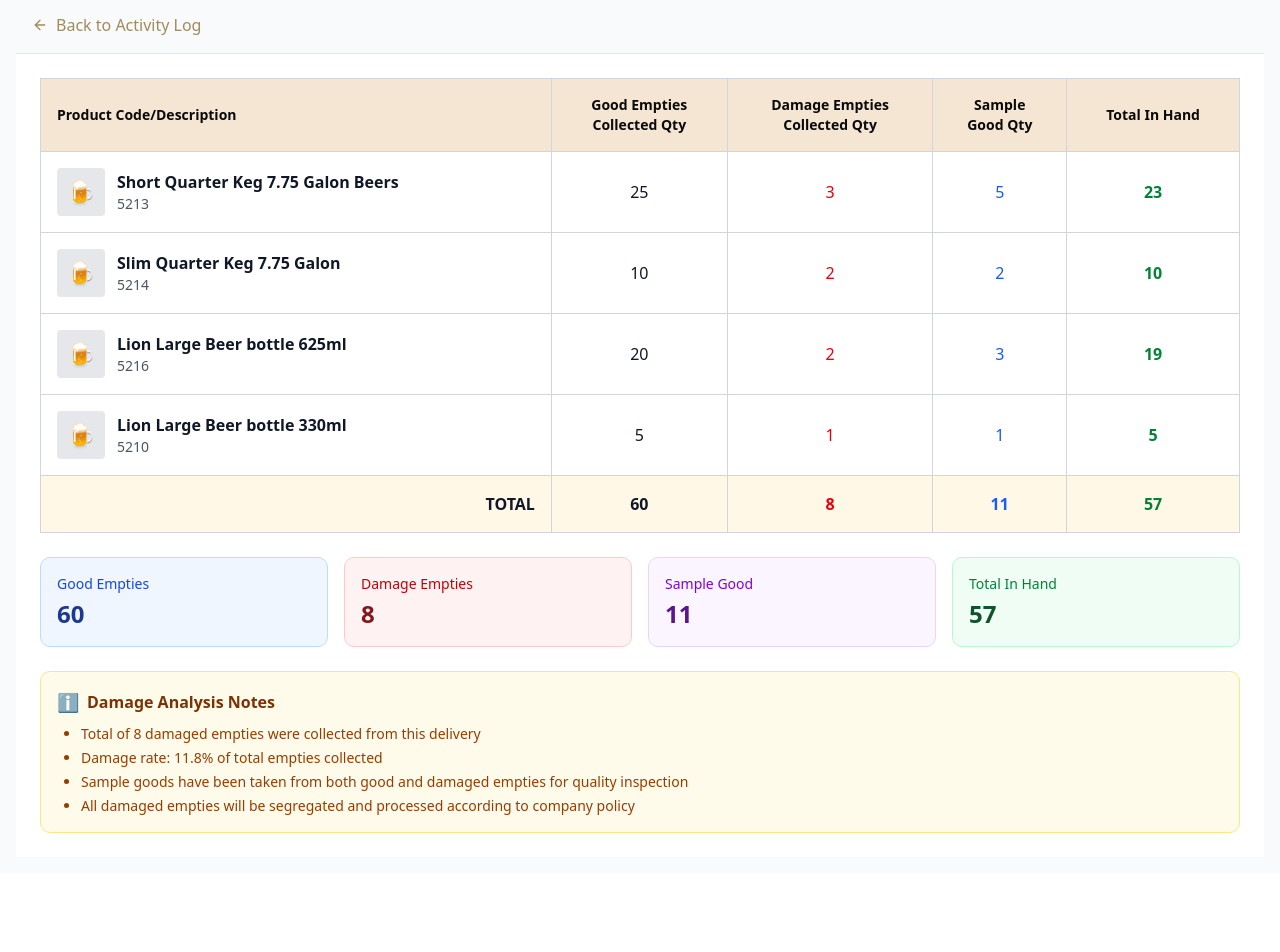
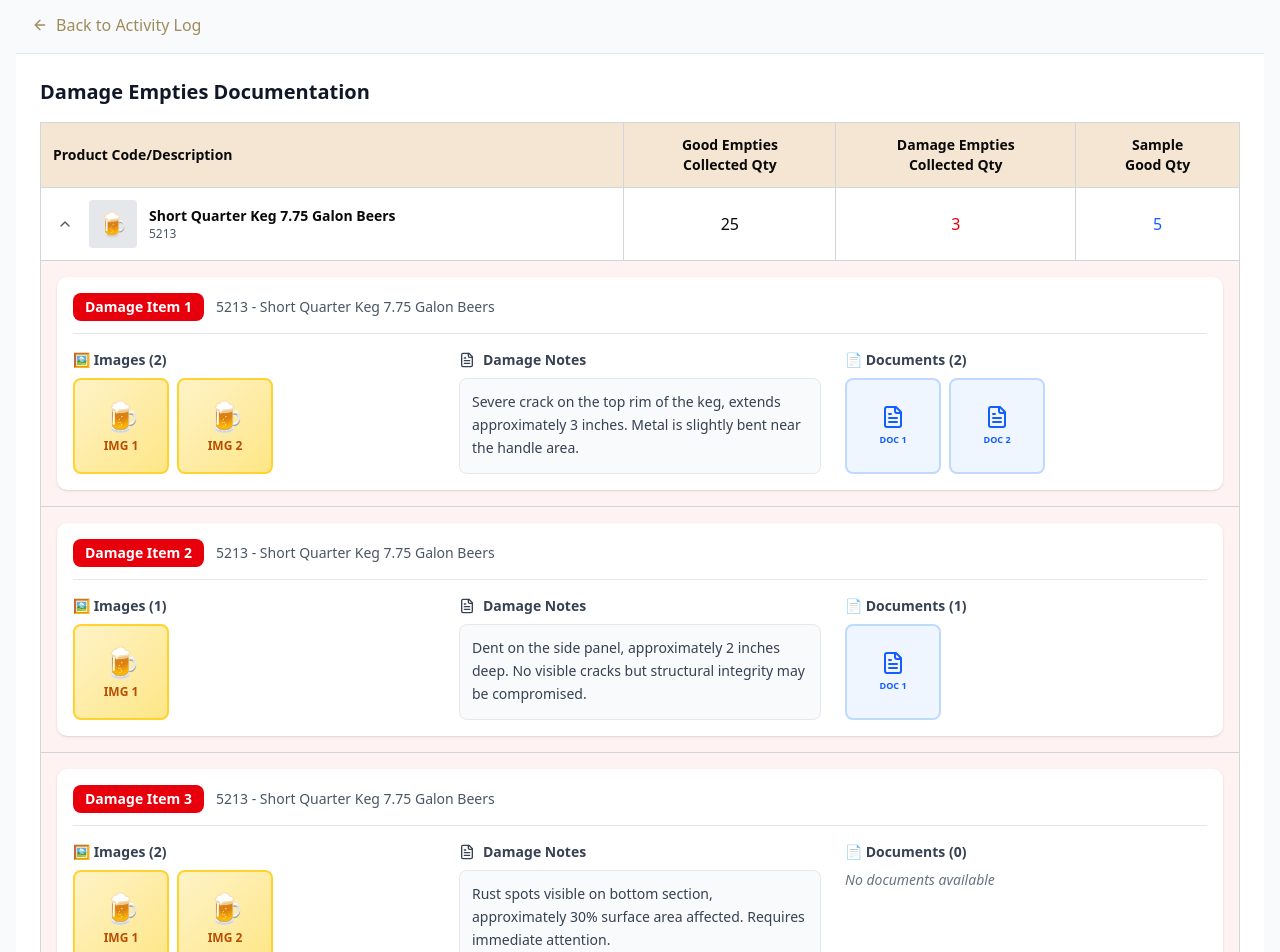
Before and after one commit to suryakant-winitsoftware/LBCL, a Next.js app in the folder web-app/: page /lbcl/empties-receiving/damage-results in a window 1280 px wide. Shown: the part 140-1092 px from the top of the page. Before the commit the page ends 1013 px from the top, so only its background shows below. Built offline with nearby package versions, Linux system fonts and the light colour scheme; no server answers.

Commit message:
feat: Update delivery note PDF generation to support empties delivery format

```diff
--- a/web-app/src/app/lbcl/components/empties-activity-log.tsx
+++ b/web-app/src/app/lbcl/components/empties-activity-log.tsx
@@ -105,9 +105,9 @@ export function EmptiesActivityLog() {
       const fileUrl = `${apiUrl.replace('/api', '')}/${deliveryNotePath}`;
       window.open(fileUrl, "_blank");
     } else {
-      // Generate PDF on-the-fly
+      // Generate PDF on-the-fly with empties delivery note format
       console.log("📄 Generating empties delivery note PDF");
-      openDeliveryNotePDFInNewTab(purchaseOrder, orderLines);
+      openDeliveryNotePDFInNewTab(purchaseOrder, orderLines, true);
     }
   };
 
--- a/web-app/src/app/lbcl/components/empties-damage-results.tsx
+++ b/web-app/src/app/lbcl/components/empties-damage-results.tsx
@@ -1,8 +1,8 @@
 "use client";
 
-import { useState, useEffect } from "react";
+import { useState, useEffect, Fragment } from "react";
 import { useRouter } from "next/navigation";
-import { ArrowLeft } from "lucide-react";
+import { ArrowLeft, ChevronDown, ChevronUp, FileText } from "lucide-react";
 
 type DamageProduct = {
   id: string;
@@ -14,9 +14,19 @@ type DamageProduct = {
   totalInHand: number;
 };
 
+type DamageItem = {
+  damageIndex: number;
+  imageCount: number;
+  textNote: string;
+  documentCount: number;
+};
+
 export function EmptiesDamageResults() {
   const router = useRouter();
+
   const [currentDate, setCurrentDate] = useState("");
+  const [expandedProducts, setExpandedProducts] = useState<Set<string>>(new Set());
+  const [damageItems, setDamageItems] = useState<Record<string, DamageItem[]>>({});
 
   useEffect(() => {
     const date = new Date();
@@ -26,6 +36,76 @@ export function EmptiesDamageResults() {
       year: 'numeric'
     }).toUpperCase();
     setCurrentDate(formatted);
+
+    // Initialize damage items with dummy data
+    const initialDamageItems: Record<string, DamageItem[]> = {
+      "1": [
+        {
+          damageIndex: 1,
+          imageCount: 2,
+          textNote: "Severe crack on the top rim of the keg, extends approximately 3 inches. Metal is slightly bent near the handle area.",
+          documentCount: 2
+        },
+        {
+          damageIndex: 2,
+          imageCount: 1,
+          textNote: "Dent on the side panel, approximately 2 inches deep. No visible cracks but structural integrity may be compromised.",
+          documentCount: 1
+        },
+        {
+          damageIndex: 3,
+          imageCount: 2,
+          textNote: "Rust spots visible on bottom section, approximately 30% surface area affected. Requires immediate attention.",
+          documentCount: 0
+        }
+      ],
+      "2": [
+        {
+          damageIndex: 1,
+          imageCount: 1,
+          textNote: "Label completely torn off, container is intact but not suitable for distribution without relabeling.",
+          documentCount: 1
+        },
+        {
+          damageIndex: 2,
+          imageCount: 1,
+          textNote: "Minor crack on handle, still functional but needs replacement before next use.",
+          documentCount: 0
+        }
+      ],
+      "3": [
+        {
+          damageIndex: 1,
+          imageCount: 1,
+          textNote: "Broken glass bottle, shattered at neck. Contents leaked completely.",
+          documentCount: 1
+        },
+        {
+          damageIndex: 2,
+          imageCount: 1,
+          textNote: "Cracked bottle bottom, visible hairline fracture extending vertically.",
+          documentCount: 0
+        }
+      ],
+      "4": [
+        {
+          damageIndex: 1,
+          imageCount: 1,
+          textNote: "Bottle cap damaged and bent, seal broken. Product not suitable for sale.",
+          documentCount: 1
+        }
+      ]
+    };
+    setDamageItems(initialDamageItems);
+
+    // Auto-expand all products with damage
+    const expandedSet = new Set<string>();
+    damageProducts.forEach(product => {
+      if (product.damageCollected > 0) {
+        expandedSet.add(product.id);
+      }
+    });
+    setExpandedProducts(expandedSet);
   }, []);
 
   const damageProducts: DamageProduct[] = [
@@ -67,10 +147,21 @@ export function EmptiesDamageResults() {
     }
   ];
 
+  const toggleProductExpansion = (productId: string) => {
+    setExpandedProducts(prev => {
+      const newSet = new Set(prev);
+      if (newSet.has(productId)) {
+        newSet.delete(productId);
+      } else {
+        newSet.add(productId);
+      }
+      return newSet;
+    });
+  };
+
   const totalGoodCollected = damageProducts.reduce((sum, p) => sum + p.goodCollected, 0);
   const totalDamageCollected = damageProducts.reduce((sum, p) => sum + p.damageCollected, 0);
   const totalSampleGood = damageProducts.reduce((sum, p) => sum + p.sampleGood, 0);
-  const totalInHand = damageProducts.reduce((sum, p) => sum + p.totalInHand, 0);
 
   return (
     <div className="min-h-screen bg-white">
@@ -105,55 +196,162 @@ export function EmptiesDamageResults() {
 
       {/* Results Table */}
       <div className="p-6">
+        <h2 className="text-xl font-bold text-gray-900 mb-4">Damage Empties Documentation</h2>
+
         <div className="overflow-x-auto">
           <table className="w-full border-collapse">
-            <thead className="bg-[#F5E6D3]">
+            <thead className="bg-[#F5E6D3] sticky top-0 z-20">
               <tr>
-                <th className="text-left p-4 font-semibold text-sm border border-gray-300">
+                <th className="text-left p-3 font-semibold text-sm border border-gray-300">
                   Product Code/Description
                 </th>
-                <th className="text-center p-4 font-semibold text-sm border border-gray-300">
+                <th className="text-center p-3 font-semibold text-sm border border-gray-300">
                   Good Empties<br />Collected Qty
                 </th>
-                <th className="text-center p-4 font-semibold text-sm border border-gray-300">
+                <th className="text-center p-3 font-semibold text-sm border border-gray-300">
                   Damage Empties<br />Collected Qty
                 </th>
-                <th className="text-center p-4 font-semibold text-sm border border-gray-300">
+                <th className="text-center p-3 font-semibold text-sm border border-gray-300">
                   Sample<br />Good Qty
-                </th>
-                <th className="text-center p-4 font-semibold text-sm border border-gray-300">
-                  Total In Hand
                 </th>
               </tr>
             </thead>
             <tbody>
-              {damageProducts.map((product) => (
-                <tr key={product.id} className="hover:bg-gray-50">
-                  <td className="p-4 border border-gray-300">
+              {damageProducts.map((product) => {
+                const hasDamage = product.damageCollected > 0;
+                const isExpanded = expandedProducts.has(product.id);
+                const damages = damageItems[product.id] || [];
+
+                return (
+                  <Fragment key={product.id}>
+                    {/* Main Product Row */}
+                    <tr className="border-b border-gray-300 hover:bg-gray-50">
+                      <td className="p-3 border border-gray-300">
                         <div className="flex items-center gap-3">
-                      <div className="w-12 h-12 bg-gray-200 rounded flex items-center justify-center">
+                          {hasDamage && (
+                            <button
+                              onClick={() => toggleProductExpansion(product.id)}
+                              className="p-1 hover:bg-gray-200 rounded transition-colors"
+                            >
+                              {isExpanded ? (
+                                <ChevronUp className="h-4 w-4 text-gray-600" />
+                              ) : (
+                                <ChevronDown className="h-4 w-4 text-gray-600" />
+                              )}
+                            </button>
+                          )}
+                          <div className="w-12 h-12 bg-gray-200 rounded flex items-center justify-center flex-shrink-0">
                             <span className="text-2xl">🍺</span>
                           </div>
                           <div>
-                        <div className="font-semibold text-gray-900">{product.name}</div>
-                        <div className="text-sm text-gray-600">{product.code}</div>
+                            <div className="font-semibold text-sm">{product.name}</div>
+                            <div className="text-xs text-gray-600">{product.code}</div>
                           </div>
                         </div>
                       </td>
-                  <td className="text-center p-4 border border-gray-300">
-                    <div className="font-medium text-gray-900">{product.goodCollected}</div>
+                      <td className="text-center p-3 border border-gray-300">
+                        <div className="font-medium">{product.goodCollected}</div>
                       </td>
-                  <td className="text-center p-4 border border-gray-300">
+                      <td className="text-center p-3 border border-gray-300">
                         <div className="font-medium text-red-600">{product.damageCollected}</div>
                       </td>
-                  <td className="text-center p-4 border border-gray-300">
+                      <td className="text-center p-3 border border-gray-300">
                         <div className="font-medium text-blue-600">{product.sampleGood}</div>
                       </td>
-                  <td className="text-center p-4 border border-gray-300">
-                    <div className="font-bold text-green-700">{product.totalInHand}</div>
+                    </tr>
+
+                    {/* Damage Item Child Rows */}
+                    {hasDamage && isExpanded && damages.map((damage) => {
+                      const key = `${product.id}-${damage.damageIndex}`;
+
+                      return (
+                        <tr key={key} className="bg-red-50 border-b border-gray-200">
+                          <td colSpan={4} className="p-4 border border-gray-300">
+                            <div className="bg-white rounded-lg p-4 shadow-sm">
+                              {/* Header */}
+                              <div className="flex items-center justify-between mb-4 pb-3 border-b border-gray-200">
+                                <div className="flex items-center gap-3">
+                                  <div className="bg-red-600 text-white px-3 py-1 rounded-md text-sm font-semibold">
+                                    Damage Item {damage.damageIndex}
+                                  </div>
+                                  <div className="text-sm text-gray-600">
+                                    <span className="font-medium">{product.code}</span> - {product.name}
+                                  </div>
+                                </div>
+                              </div>
+
+                              {/* Content Grid */}
+                              <div className="grid grid-cols-1 md:grid-cols-3 gap-6">
+                                {/* Images Section */}
+                                <div className="space-y-2">
+                                  <label className="text-sm font-semibold text-gray-700 flex items-center gap-2">
+                                    🖼️ Images ({damage.imageCount})
+                                  </label>
+                                  <div className="flex flex-wrap gap-2">
+                                    {damage.imageCount > 0 ? (
+                                      Array.from({ length: damage.imageCount }).map((_, imgIndex) => (
+                                        <div
+                                          key={imgIndex}
+                                          className="h-24 w-24 rounded-md bg-gradient-to-br from-amber-100 to-amber-200 border-2 border-amber-300 flex items-center justify-center hover:border-red-600 transition-colors"
+                                        >
+                                          <div className="text-center">
+                                            <div className="text-3xl mb-1">🍺</div>
+                                            <div className="text-xs text-amber-700 font-semibold">IMG {imgIndex + 1}</div>
+                                          </div>
+                                        </div>
+                                      ))
+                                    ) : (
+                                      <div className="text-sm text-gray-500 italic">No images available</div>
+                                    )}
+                                  </div>
+                                </div>
+
+                                {/* Notes Section */}
+                                <div className="space-y-2">
+                                  <label className="text-sm font-semibold text-gray-700 flex items-center gap-2">
+                                    <FileText className="h-4 w-4" />
+                                    Damage Notes
+                                  </label>
+                                  <div className="bg-gray-50 rounded-md p-3 border border-gray-200 min-h-[96px]">
+                                    {damage.textNote ? (
+                                      <p className="text-sm text-gray-700 leading-relaxed">{damage.textNote}</p>
+                                    ) : (
+                                      <p className="text-sm text-gray-500 italic">No notes available</p>
+                                    )}
+                                  </div>
+                                </div>
+
+                                {/* Documents Section */}
+                                <div className="space-y-2">
+                                  <label className="text-sm font-semibold text-gray-700 flex items-center gap-2">
+                                    📄 Documents ({damage.documentCount})
+                                  </label>
+                                  <div className="flex flex-wrap gap-2">
+                                    {damage.documentCount > 0 ? (
+                                      Array.from({ length: damage.documentCount }).map((_, docIndex) => (
+                                        <div
+                                          key={docIndex}
+                                          className="h-24 w-24 px-2 rounded-md bg-blue-50 border-2 border-blue-200 flex flex-col items-center justify-center gap-1 hover:bg-blue-100 transition-colors"
+                                        >
+                                          <FileText className="h-6 w-6 text-blue-600" />
+                                          <span className="text-[9px] text-blue-600 font-bold">DOC {docIndex + 1}</span>
+                                        </div>
+                                      ))
+                                    ) : (
+                                      <div className="text-sm text-gray-500 italic">No documents available</div>
+                                    )}
+                                  </div>
+                                </div>
+                              </div>
+                            </div>
                           </td>
                         </tr>
-              ))}
+                      );
+                    })}
+                  </Fragment>
+                );
+              })}
+
               {/* Total Row */}
               <tr className="bg-[#FFF8E7] font-bold">
                 <td className="p-4 border border-gray-300 text-right">
@@ -168,16 +366,13 @@ export function EmptiesDamageResults() {
                 <td className="text-center p-4 border border-gray-300">
                   <div className="font-bold text-blue-600">{totalSampleGood}</div>
                 </td>
-                <td className="text-center p-4 border border-gray-300">
-                  <div className="font-bold text-green-700">{totalInHand}</div>
-                </td>
               </tr>
             </tbody>
           </table>
         </div>
 
         {/* Summary Cards */}
-        <div className="grid grid-cols-1 sm:grid-cols-2 lg:grid-cols-4 gap-4 mt-6">
+        <div className="grid grid-cols-1 sm:grid-cols-2 lg:grid-cols-3 gap-4 mt-6">
           <div className="bg-blue-50 border border-blue-200 rounded-lg p-4">
             <div className="text-sm text-blue-700 font-medium mb-1">Good Empties</div>
             <div className="text-2xl font-bold text-blue-900">{totalGoodCollected}</div>
@@ -190,24 +385,6 @@ export function EmptiesDamageResults() {
             <div className="text-sm text-purple-700 font-medium mb-1">Sample Good</div>
             <div className="text-2xl font-bold text-purple-900">{totalSampleGood}</div>
           </div>
-          <div className="bg-green-50 border border-green-200 rounded-lg p-4">
-            <div className="text-sm text-green-700 font-medium mb-1">Total In Hand</div>
-            <div className="text-2xl font-bold text-green-900">{totalInHand}</div>
-          </div>
-        </div>
-
-        {/* Notes Section */}
-        <div className="mt-6 bg-amber-50 border border-amber-200 rounded-lg p-4">
-          <h3 className="font-semibold text-amber-900 mb-2 flex items-center gap-2">
-            <span className="text-lg">ℹ️</span>
-            Damage Analysis Notes
-          </h3>
-          <ul className="text-sm text-amber-800 space-y-1 ml-6 list-disc">
-            <li>Total of {totalDamageCollected} damaged empties were collected from this delivery</li>
-            <li>Damage rate: {((totalDamageCollected / (totalGoodCollected + totalDamageCollected)) * 100).toFixed(1)}% of total empties collected</li>
-            <li>Sample goods have been taken from both good and damaged empties for quality inspection</li>
-            <li>All damaged empties will be segregated and processed according to company policy</li>
-          </ul>
         </div>
       </div>
     </div>
```
Also changed, not shown: web-app/src/utils/deliveryNotePDF.ts (+12 -7 lines). Lines whose indentation alone changed are shown as unchanged.
